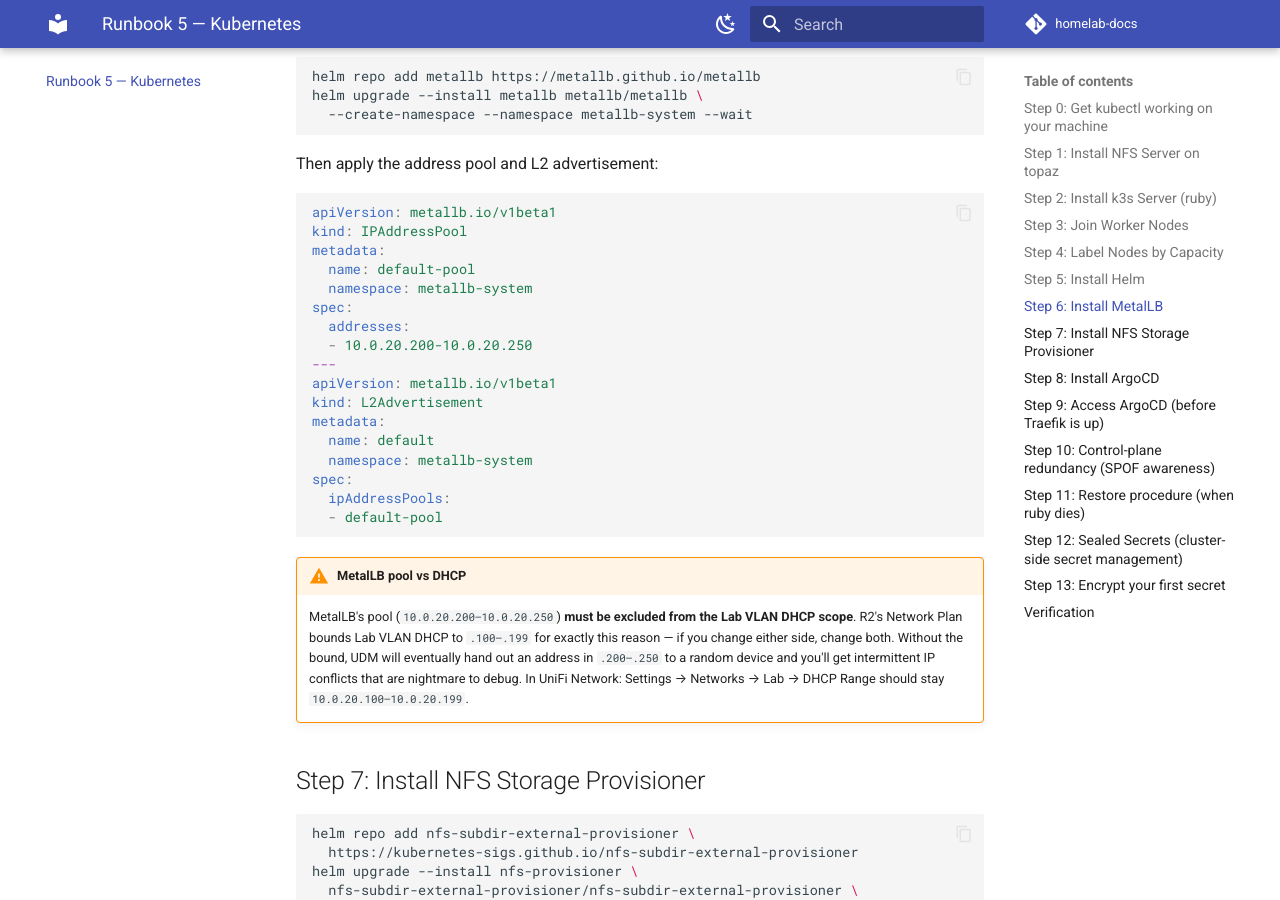
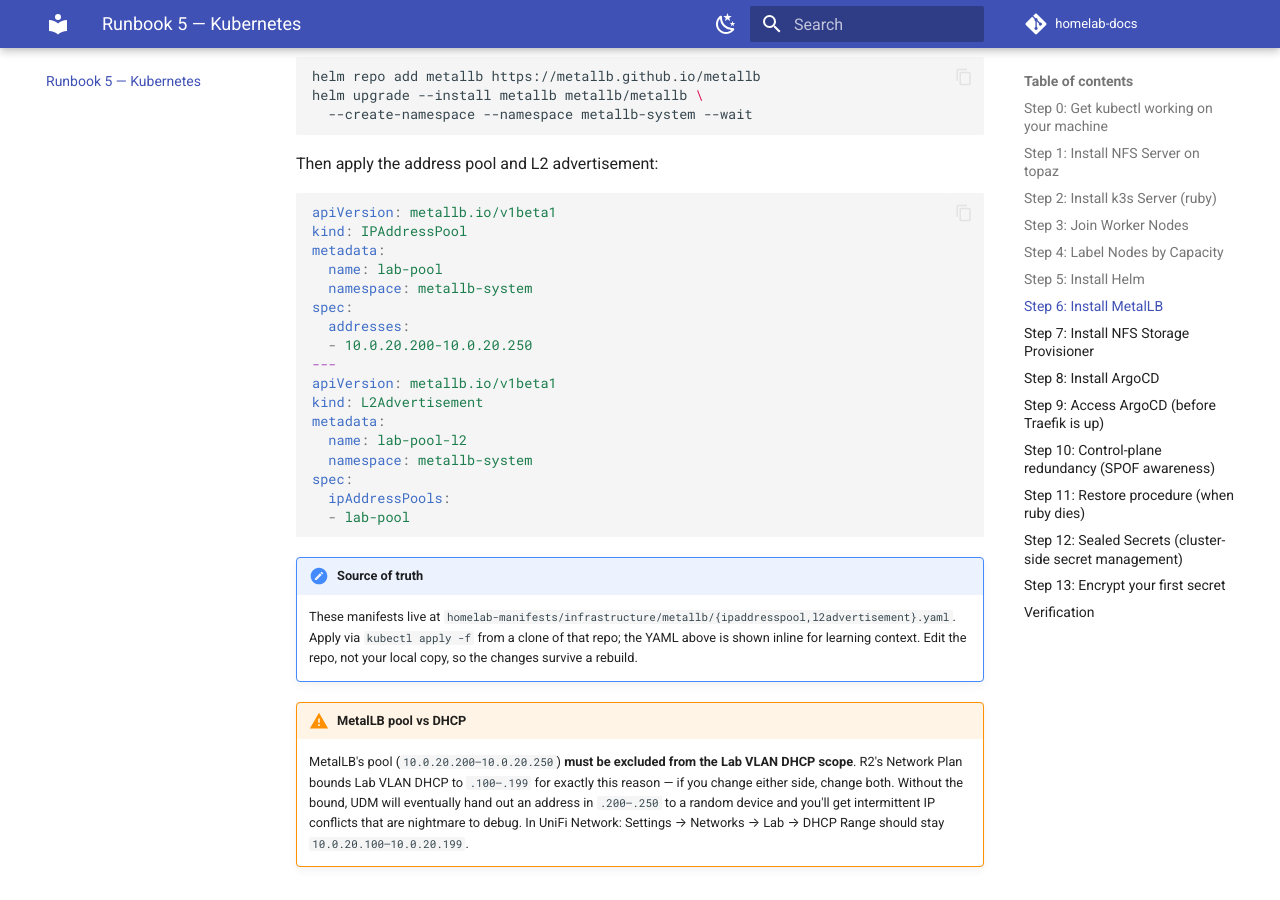
Before and after one commit to alivenda/homelab-docs, an MkDocs documentation site: the page built from docs/05-kubernetes.md, in a window 1280 px wide and 900 px high, scrolled down 2817 px. Built offline with MkDocs 1.6.1 and Material for MkDocs 9.7.7, drawn with Linux system fonts in a browser that asks for light colours; comment, search, counter and statistics services are not loaded.

Commit message:
docs: point R5 MetalLB + R6 Traefik values at homelab-manifests
R5 Step 6: rename pool to lab-pool to match the committed manifests,
add source-of-truth note pointing at infrastructure/metallb/.

R6 Step 2: source-of-truth note on the values.yaml block pointing at
apps/traefik/.

R6 Step 3: SealedSecret tab references the kubeseal flow documented
in apps/traefik/README.md instead of leaving the user to derive it.

````diff
--- a/docs/05-kubernetes.md
+++ b/docs/05-kubernetes.md
@@ -119,7 +119,7 @@ Then apply the address pool and L2 advertisement:
 apiVersion: metallb.io/v1beta1
 kind: IPAddressPool
 metadata:
-  name: default-pool
+  name: lab-pool
   namespace: metallb-system
 spec:
   addresses:
@@ -128,12 +128,15 @@ spec:
 apiVersion: metallb.io/v1beta1
 kind: L2Advertisement
 metadata:
-  name: default
+  name: lab-pool-l2
   namespace: metallb-system
 spec:
   ipAddressPools:
-  - default-pool
+  - lab-pool
 ```
+
+!!! note "Source of truth"
+    These manifests live at `homelab-manifests/infrastructure/metallb/{ipaddresspool,l2advertisement}.yaml`. Apply via `kubectl apply -f` from a clone of that repo; the YAML above is shown inline for learning context. Edit the repo, not your local copy, so the changes survive a rebuild.
 
 !!! warning "MetalLB pool vs DHCP"
     MetalLB's pool (`10.0.20.200–10.0.20.250`) **must be excluded from the Lab VLAN DHCP scope**. R2's Network Plan bounds Lab VLAN DHCP to `.100–.199` for exactly this reason — if you change either side, change both. Without the bound, UDM will eventually hand out an address in `.200–.250` to a random device and you'll get intermittent IP conflicts that are nightmare to debug. In UniFi Network: Settings → Networks → Lab → DHCP Range should stay `10.0.20.100–10.0.20.199`.
````
Also changed, not shown: docs/06-traefik.md (+4 -1 lines).
